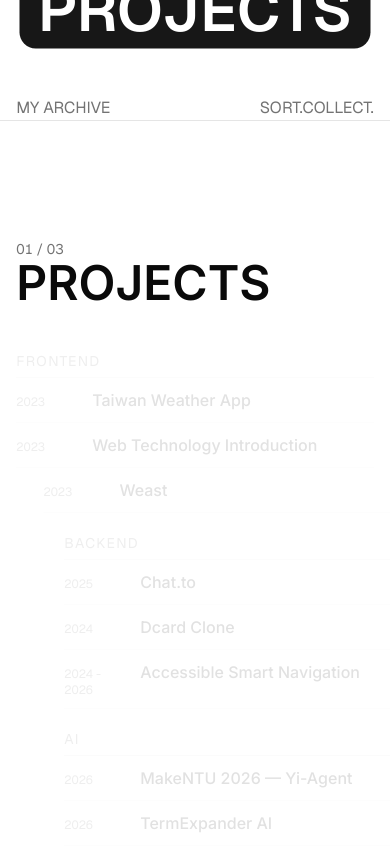
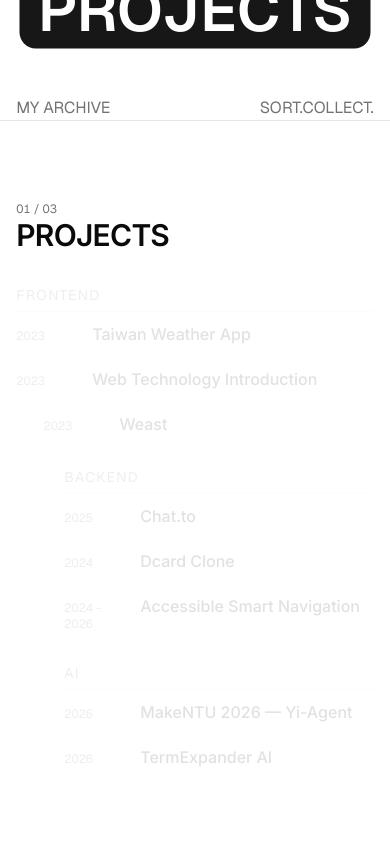
Before and after one commit to yuzen9622/yuzen-portofilo, a Next.js app: page /en in a window 390 px wide. Shown: the part 5100-5967 px from the top of the page. Built offline with nearby package versions, Linux system fonts and the light colour scheme.

Commit message:
fix(archive): optimize mobile layout and scrolling bounds for GroupPanel

```diff
--- a/feature/home/section/archive.tsx
+++ b/feature/home/section/archive.tsx
@@ -296,6 +296,7 @@ function GroupPanel({
 }) {
   const wrapperRef = useRef<HTMLDivElement | null>(null);
   const listRef = useRef<HTMLDivElement | null>(null);
+  const listContainerRef = useRef<HTMLDivElement | null>(null);
   const stickyRef = useRef<HTMLDivElement | null>(null);
 
   const { scrollYProgress } = useScroll({
@@ -310,18 +311,26 @@ function GroupPanel({
   const [dimensions, setDimensions] = useState({
     listHeight: 0,
     viewportHeight: 0,
+    containerHeight: 0,
+    isMobile: false,
   });
 
   useEffect(() => {
     if (reduced) return;
     const listEl = listRef.current;
     const stickyEl = stickyRef.current;
+    const listContainerEl = listContainerRef.current;
     if (!listEl || !stickyEl) return;
 
     const updateDimensions = () => {
+      const isMob = window.innerWidth < 768;
       setDimensions({
         listHeight: listEl.offsetHeight,
         viewportHeight: stickyEl.offsetHeight,
+        containerHeight: listContainerEl
+          ? listContainerEl.offsetHeight
+          : stickyEl.offsetHeight,
+        isMobile: isMob,
       });
     };
 
@@ -333,6 +342,9 @@ function GroupPanel({
 
     observer.observe(listEl);
     observer.observe(stickyEl);
+    if (listContainerEl) {
+      observer.observe(listContainerEl);
+    }
 
     window.addEventListener("resize", updateDimensions);
 
@@ -342,19 +354,33 @@ function GroupPanel({
     };
   }, [reduced]);
 
-  const { listHeight, viewportHeight } = dimensions;
+  const { listHeight, viewportHeight, containerHeight, isMobile } = dimensions;
+
+  let startY = 0;
+  let endY = 0;
+
+  if (isMobile) {
+    // 手機端：標題置頂，列表在 listContainer 內部平滑滾動，避免整塊 grid 垂直置中導致標題被向上推擠截斷
+    const availableHeight =
+      containerHeight || (viewportHeight > 0 ? viewportHeight - 160 : 400);
+    const hasOverflow = listHeight > availableHeight;
+    startY = 0;
+    endY = hasOverflow ? -(listHeight - availableHeight) : 0;
+  } else {
+    // 桌機端：兩欄佈局，列表於 viewport 垂直置中並依上下限滾動
     const topLimit = 120;
     const bottomLimit = 100;
     const availableHeight = viewportHeight - topLimit - bottomLimit;
     const hasOverflow = listHeight > availableHeight;
 
-  const startY = hasOverflow
+    startY = hasOverflow
       ? topLimit - (viewportHeight / 2 - listHeight / 2)
       : 0;
 
-  const endY = hasOverflow
+    endY = hasOverflow
       ? viewportHeight - bottomLimit - (viewportHeight / 2 + listHeight / 2)
       : 0;
+  }
 
   const listY = useTransform(scrollYProgress, [0, 1], [startY, endY]);
 
@@ -373,36 +399,54 @@ function GroupPanel({
         className={cn(
           reduced
             ? "py-12"
-            : "sticky top-0 h-screen flex items-center overflow-hidden",
+            : "sticky top-0 h-screen h-dvh flex md:items-center overflow-hidden",
         )}
       >
         <div
           className={cn(
-            "grid grid-cols-1 gap-6 md:gap-16 items-center w-11/12 max-w-6xl mx-auto",
+            "w-11/12 max-w-6xl mx-auto flex flex-col md:grid md:gap-16 md:items-center",
+            reduced ? "h-auto" : "h-full md:h-auto",
             isEven ? "md:grid-cols-[1fr_1.8fr]" : "md:grid-cols-[1.8fr_1fr]",
           )}
         >
-          {/* 桌機左欄交給跨群滾筒（rail），這格只當佔位；手機與 reduced-motion 顯示靜態群名 */}
-          <div className={cn(!isEven && "md:order-2")}>
+          {/* 桌機左欄交給跨群滾筒（rail），這格只當佔位；手機與 reduced-motion 顯示群名 */}
+          <div
+            className={cn(
+              "shrink-0 pt-20 sm:pt-24 pb-3 md:pt-0 md:pb-0 z-10",
+              !isEven && "md:order-2",
+            )}
+          >
             <div
               className={cn(
                 reduced ? "flex flex-col gap-2" : "md:hidden",
                 !isEven && "md:items-end md:text-end",
               )}
             >
-              <p className="text-sm text-muted-foreground tabular-nums">
+              <p className="text-xs sm:text-sm text-muted-foreground tabular-nums">
                 {`${index + 1}`.padStart(2, "0")} /{" "}
                 {`${total}`.padStart(2, "0")}
               </p>
-              <h2 className="font-inter text-5xl font-semibold uppercase">
+              <h2 className="font-inter text-3xl sm:text-4xl md:text-5xl font-semibold uppercase tracking-tight">
                 {group.name}
               </h2>
             </div>
           </div>
+
+          {/* 列表容器：手機端設定為 flex-1 填滿高度並裁切上方滾出內容；桌機端由 y transform 控制位置 */}
+          <div
+            ref={listContainerRef}
+            className={cn(
+              "relative flex-1 w-full pb-6 md:pb-0 min-h-0",
+              reduced
+                ? "h-auto overflow-visible"
+                : "overflow-hidden md:overflow-visible md:h-auto",
+              !isEven && "md:order-1",
+            )}
+          >
             <motion.div
               ref={listRef}
               style={reduced ? undefined : { y: listY }}
-            className={cn("flex flex-col w-full", !isEven && "md:order-1")}
+              className="flex flex-col w-full"
             >
               {entries.map((entry, i) => (
                 <EntryRow
@@ -416,6 +460,7 @@ function GroupPanel({
                 />
               ))}
             </motion.div>
+          </div>
         </div>
       </div>
     </div>
```
Lines whose indentation alone changed are shown as unchanged.
